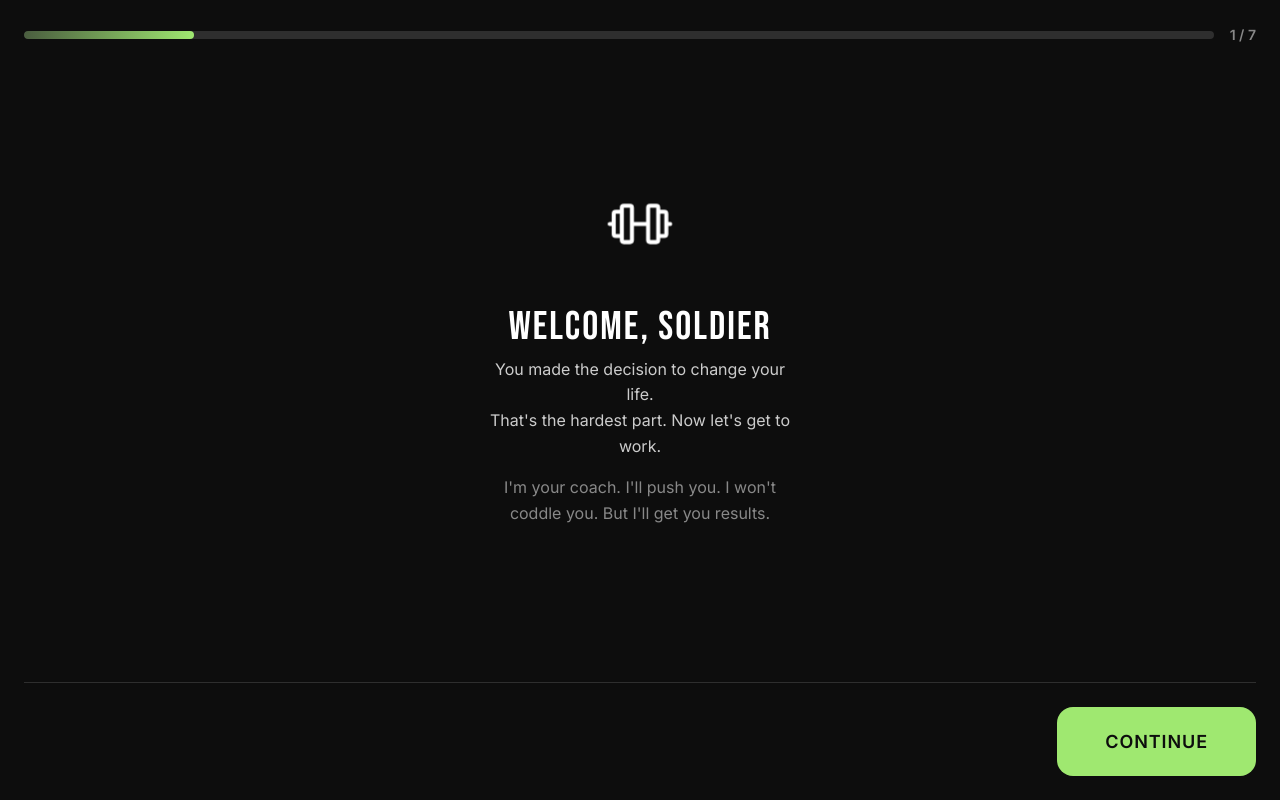
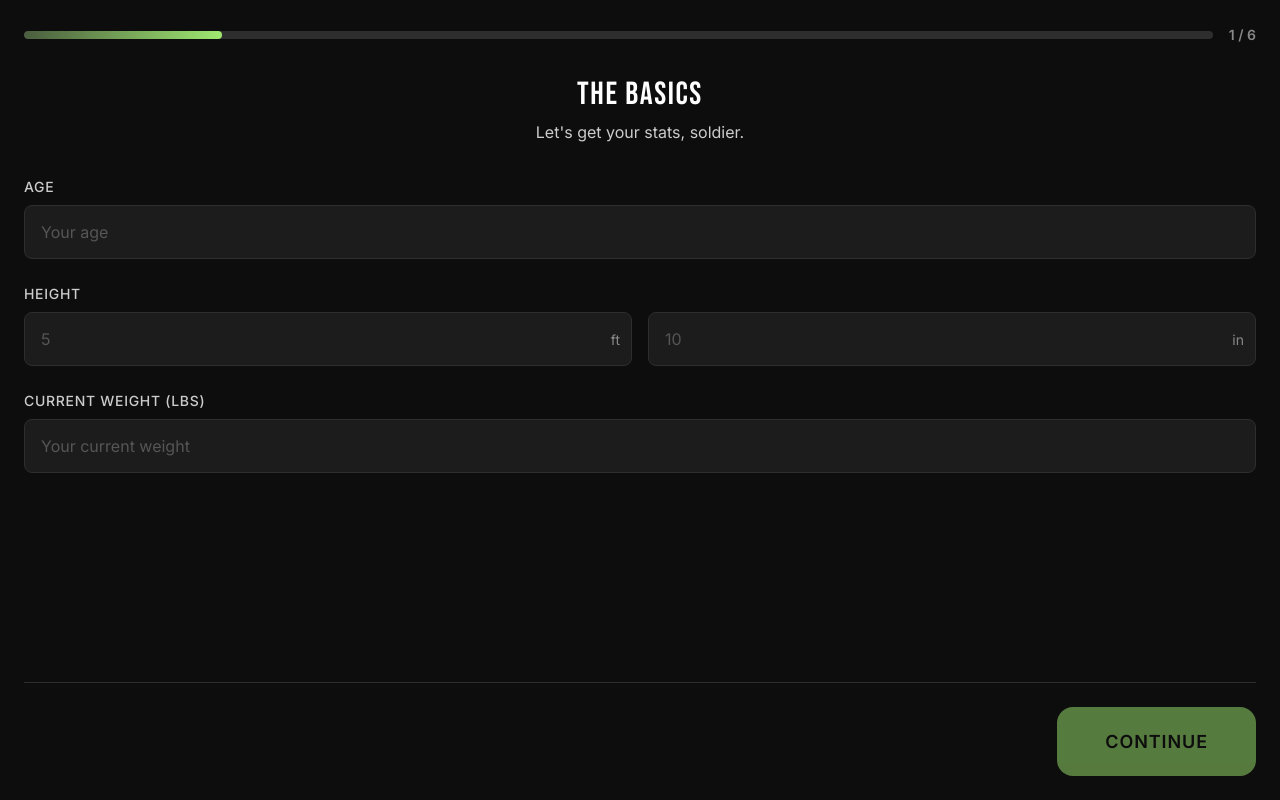
Before and after one commit to hikaribrandan3-code/chavezbootcamp, a React (Vite) app: page /onboarding in a window 1280 px wide. Built offline with nearby package versions, Linux system fonts and the light colour scheme.

Commit message:
Skip welcome screen - direct entry to Basics form

```diff
--- a/src/pages/Onboarding.jsx
+++ b/src/pages/Onboarding.jsx
@@ -11,7 +11,6 @@ import { Icons } from '../components/Icons.jsx'
 import './Onboarding.css'
 
 const STEPS = [
-    'welcome',
     'basics',
     'goals',
     'health',
```
